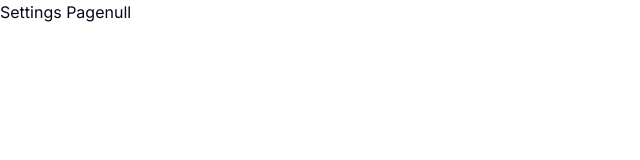
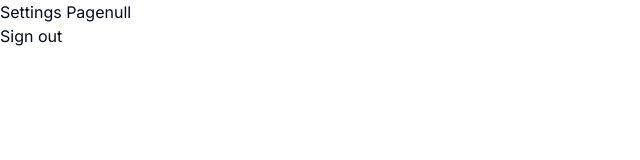
Before and after one commit to yasserfarhadi/next-auth, a Next.js app: page /settings in a window 1280 px wide. Shown: the top 160 px of the page, without its empty margins (0-640 px from the left). Built offline with nearby package versions, Linux system fonts and the light colour scheme; no server answers.

Commit message:
sign out functionality

```diff
--- a/app/(protected)/settings/page.tsx
+++ b/app/(protected)/settings/page.tsx
@@ -1,5 +1,5 @@
 import React from 'react';
-import { auth } from '@/auth';
+import { auth, signOut } from '@/auth';
 
 const Page = async () => {
   const session = await auth();
@@ -7,6 +7,14 @@
     <div>
       Settings Page
       {JSON.stringify(session)}
+      <form
+        action={async () => {
+          'use server';
+          await signOut();
+        }}
+      >
+        <button type="submit">Sign out</button>
+      </form>
     </div>
   );
 };
```
